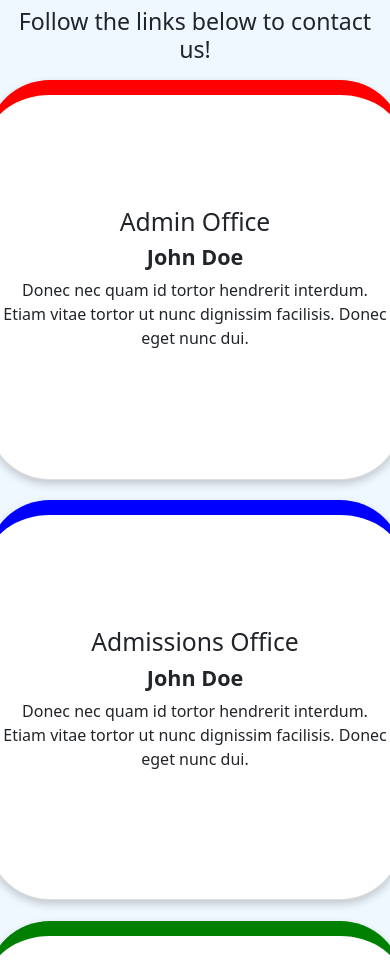
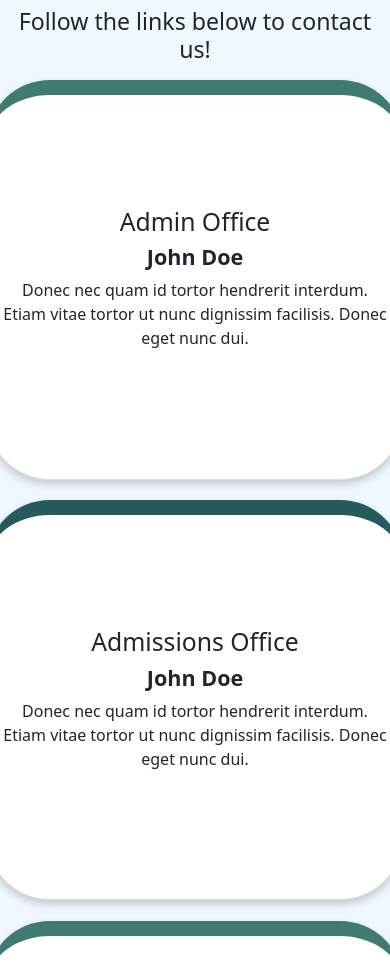
Before and after one commit to g-kabra/IIITLWebDSem1Proj, a plain HTML site: page Contact Us/contact_us.html in a window 390 px wide. Shown: the part 136-1100 px from the top of the page. Drawn offline with nearby package versions, Linux system fonts and the light colour scheme; a script that the page names is missing.

Commit message:
Minor Changes

```diff
--- a/Contact Us/contact_us.css
+++ b/Contact Us/contact_us.css
@@ -60,38 +60,38 @@ body{
 @media only screen and (max-width: 768px){
   .card:nth-of-type(1){
     height: 400px;
-    border-top: 15px solid red;
+    border-top: 15px solid #3F7B70;
     border-bottom-left-radius: 15%;
     border-top-left-radius: 15%;
   }
 
   .card:nth-of-type(2){
     height: 400px;
-    border-top: 15px solid blue;
+    border-top: 15px solid #265A5C;
     border-bottom-right-radius: 15%;
     border-top-right-radius: 15%;
   }
 
   .card:nth-of-type(3){
     height: 400px;
-    border-top: 15px solid green;
+    border-top: 15px solid #3F7B70;
     border-radius: 15%;
   }
 }
 
 @media only screen and (max-width: 576px){
   .card:nth-of-type(1){
-    border-top: 15px solid red;
+    border-top: 15px solid #3F7B70;
     border-radius: 15%;
   }
 
   .card:nth-of-type(2){
-    border-top: 15px solid blue;
+    border-top: 15px solid #265A5C;
     border-radius: 15%;
   }
 
   .card:nth-of-type(3){
-    border-top: 15px solid green;
+    border-top: 15px solid #3F7B70;
     border-radius: 15%;
   }
 }
```
